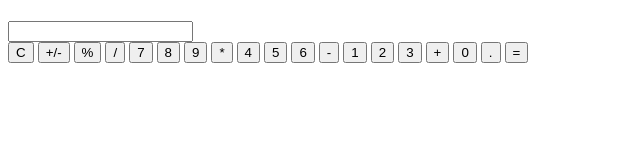
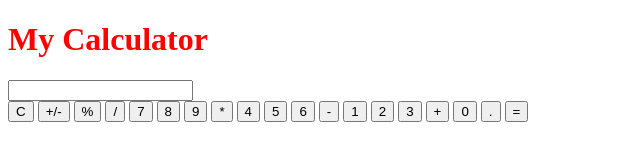
Before and after one commit to FaridahAbdulsalam/mycalculator-project, a website: page index.html in a window 1280 px wide. Shown: the whole page, without its empty margins (0-640 px from the left). Drawn offline with Linux system fonts and the light colour scheme.

Commit message:
Styles files compilation errors fixed by deleting and re-creating sass and css files

```diff
--- a/index.html
+++ b/index.html
@@ -8,10 +8,12 @@
     <link rel="stylesheet" href="styles.css">
   </head>
   <body>
-    <h1 class="header__title"></h1>
+    <div class="container">
+      <h1 class="header__title">My Calculator</h1>
       <input type="text" class="user__input">
       <textbox class="user__output"></textbox>
       <br>
+      <div class="calc-buttons__container">
         <button>C</button>
         <button>+/-</button>
         <button>%</button>
@@ -31,6 +33,8 @@
         <button>0</button>
         <button>.</button>
         <button>=</button>
+      </div>
+    </div>
     <script type="module" src="/src/main.ts"></script>
   </body>
 </html>
--- /dev/null
+++ b/styles.scss
@@ -0,0 +1,3 @@
+h1{
+    color: red;
+}
```
Also changed, not shown: src/styles.css (deleted), src/styles.scss (deleted), styles.css (added), 2 other files. Lines whose indentation alone changed are shown as unchanged.
